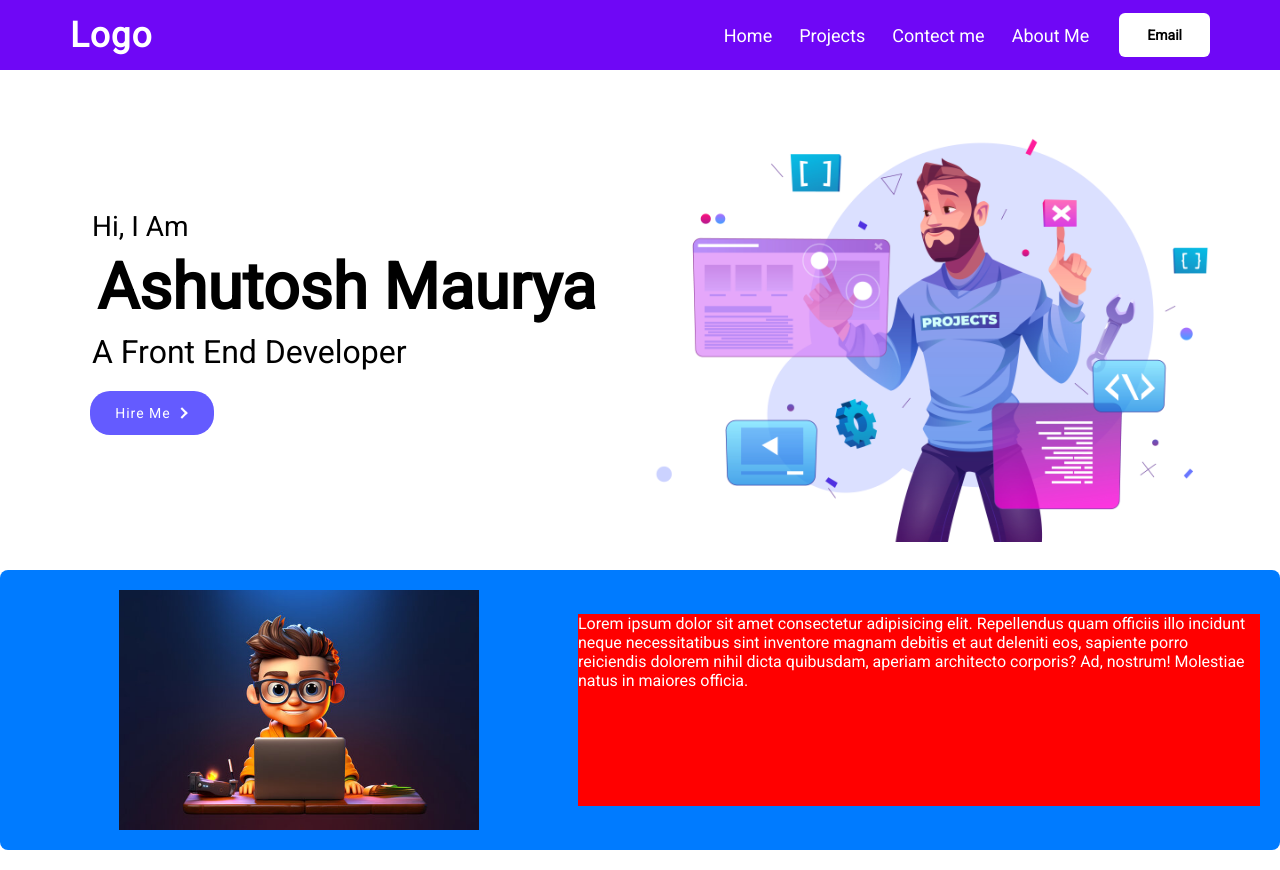
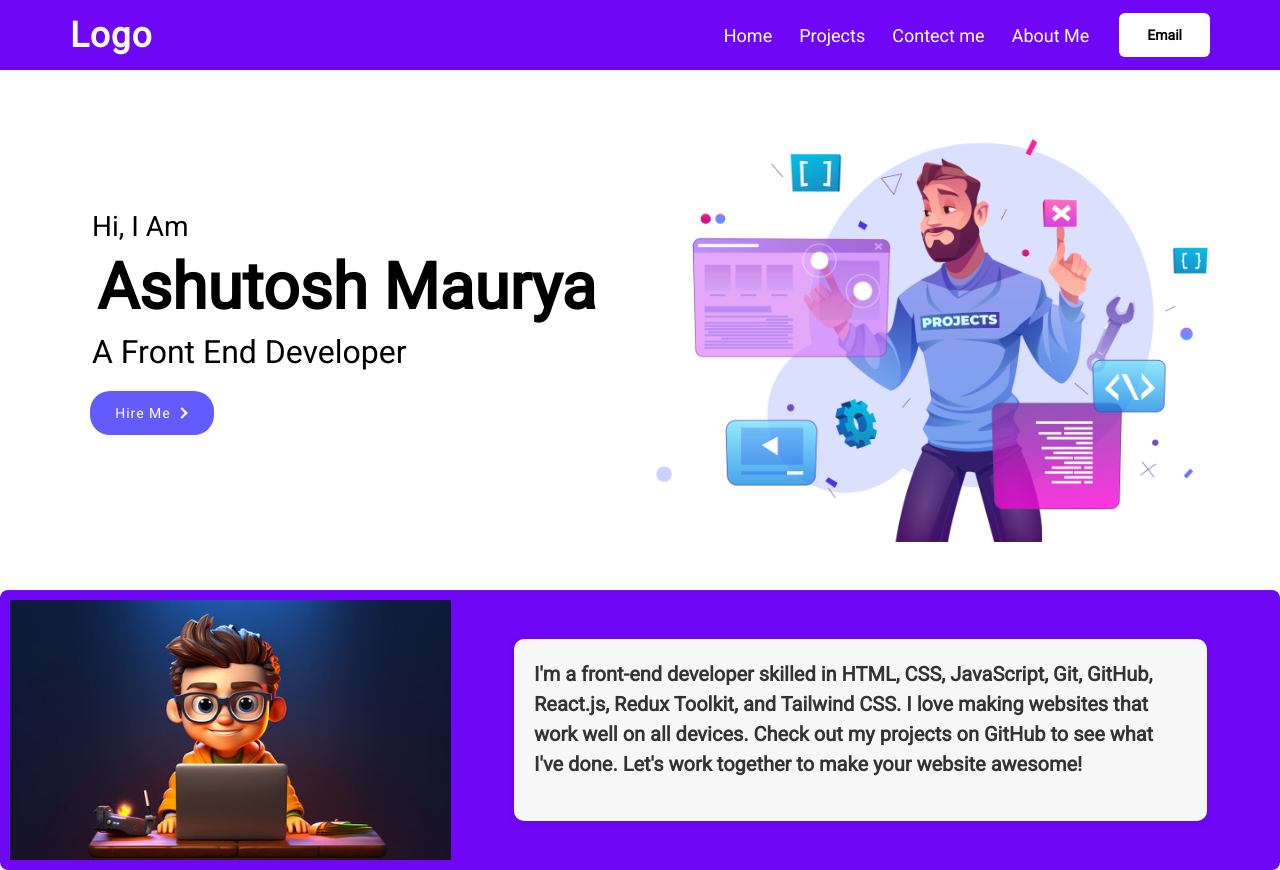
Before and after one commit to ashutoshmaurya293/Portfolio, a React (Vite) app: page / in a window 1280 px wide. Built offline with nearby package versions, Linux system fonts and the light colour scheme.

Commit message:
about me image added

```diff
--- a/src/conponents/main/Main.css
+++ b/src/conponents/main/Main.css
@@ -47,7 +47,7 @@
 }
 
 .animated-div {
-  background-color: #007bff;
+  background-color: #6f07f6;
   color: #fff;
   height: 280px;
   width: 100%;
@@ -55,23 +55,33 @@
   border-radius: 8px;
   display: flex;
   align-items: center;
+  padding: 1rem;
+  margin-top: 2rem;
 }
-.aboutImg{
+.aboutImg {
   height: 100%;
-  width: 45%;
+  width: 35%;
 }
-.aboutImg img{
+.aboutImg img {
   height: 100%;
   width: 100%;
-  object-fit: contain;
+  object-fit: cover;
 }
-.aboutContent{
-  height: 80%;
+.aboutContent {
+  height: 70%;
   width: 55%;
-  display: flex;
-  /* align-items: center; */
-  justify-content: center;
-  background-color: red;
+  margin: 0 auto;
+  background-color: #f7f7f7;
+  padding: 20px;
+  border-radius: 10px;
+  box-shadow: 0 0 10px rgba(0, 0, 0, 0.1);
+}
+
+.aboutContent p {
+  font-size: 20px;
+  font-weight: 600;
+  line-height: 1.5;
+  color: #333;
 }
 
 @media (max-width: 768px) {
@@ -79,6 +89,7 @@
     flex-direction: column;
   }
   .second {
+    margin-top: 1.5rem;
     height: 300px;
     width: 100%;
   }
--- a/src/conponents/main/Main.jsx
+++ b/src/conponents/main/Main.jsx
@@ -43,14 +43,20 @@ const Main = () => {
       <motion.div
         initial={{ opacity: 0, y: 1000 }}
         animate={{ opacity: 1, y: 0 }}
-        transition={{ duration: 1}}
+        transition={{ duration: 1 }}
         className="animated-div"
       >
         <div className="aboutImg">
           <img src={img2} alt="" />
         </div>
         <div className="aboutContent">
-          Lorem ipsum dolor sit amet consectetur adipisicing elit. Repellendus quam officiis illo incidunt neque necessitatibus sint inventore magnam debitis et aut deleniti eos, sapiente porro reiciendis dolorem nihil dicta quibusdam, aperiam architecto corporis? Ad, nostrum! Molestiae natus in maiores officia.
+          <p>
+            I'm a front-end developer skilled in HTML, CSS, JavaScript, Git,
+            GitHub, React.js, Redux Toolkit, and Tailwind CSS. I love making
+            websites that work well on all devices. Check out my projects on
+            GitHub to see what I've done. Let's work together to make your
+            website awesome!
+          </p>
         </div>
       </motion.div>
     </>
```
